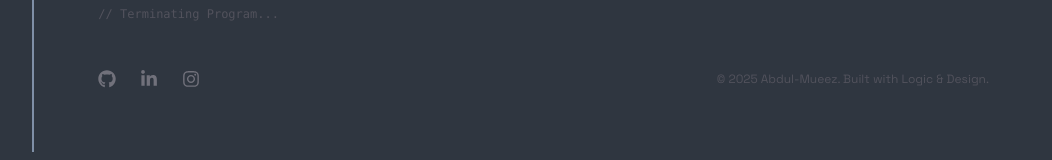
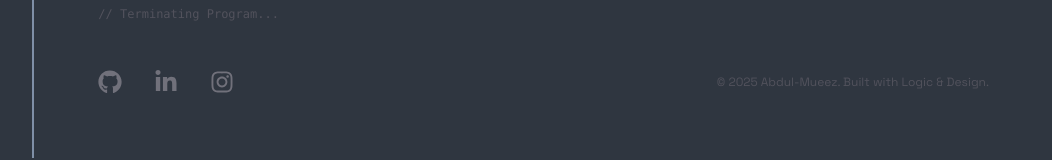
Before and after one commit to abdulmueezdev/Portfolio, a Next.js app: page /contact in a window 1280 px wide. Shown: the part 1101-1261 px from the top of the page, without its empty margins (195-1247 px from the left). Built offline with nearby package versions, Linux system fonts and the light colour scheme.

Commit message:
Update footer styling: increase desktop icon size and add spacing

```diff
--- a/components/layout/Footer.tsx
+++ b/components/layout/Footer.tsx
@@ -5,17 +5,17 @@ const socialLinks = [
   {
     label: 'GitHub',
     href: 'https://github.com/abdulmueezdev',
-    icon: <FaGithub size={18} />,
+    icon: <FaGithub className="w-[18px] h-[18px] md:w-6 md:h-6" />,
   },
   {
     label: 'LinkedIn',
     href: 'https://www.linkedin.com/in/abdulmueezdev/',
-    icon: <FaLinkedinIn size={18} />,
+    icon: <FaLinkedinIn className="w-[18px] h-[18px] md:w-6 md:h-6" />,
   },
   {
     label: 'Instagram',
     href: 'https://www.instagram.com/abdul.mueez.shahid/',
-    icon: <FaInstagram size={18} />,
+    icon: <FaInstagram className="w-[18px] h-[18px] md:w-6 md:h-6" />,
   },
 ]
 
@@ -30,8 +30,8 @@ export default function Footer() {
       </div>
 
       {/* Bottom row: social icons left, copyright + admin right */}
-      <div className="flex items-center justify-between">
-        <div className="flex items-center gap-6">
+      <div className="flex flex-wrap items-center justify-between gap-8">
+        <div className="flex items-center gap-6 md:gap-8">
           {socialLinks.map(link => (
             <a
               key={link.label}
@@ -46,7 +46,7 @@ export default function Footer() {
           ))}
         </div>
         <div className="flex flex-col items-end gap-3">
-          <p className="text-xs text-zinc-600">
+          <p className="text-xs text-zinc-600 text-right">
             © 2025 Abdul-Mueez. Built with Logic & Design.
           </p>
         </div>
```
